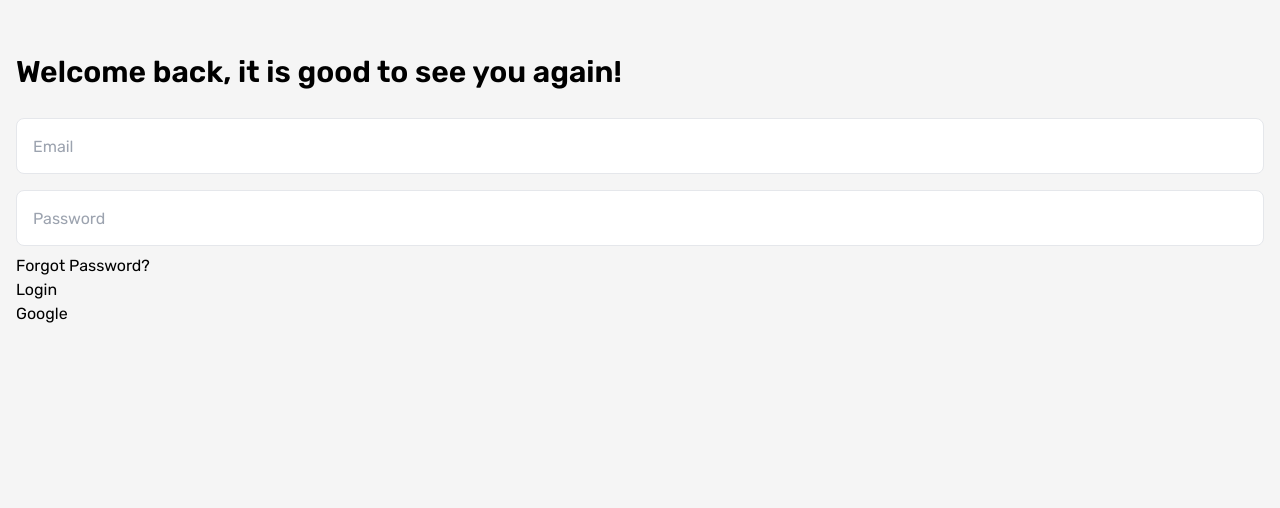
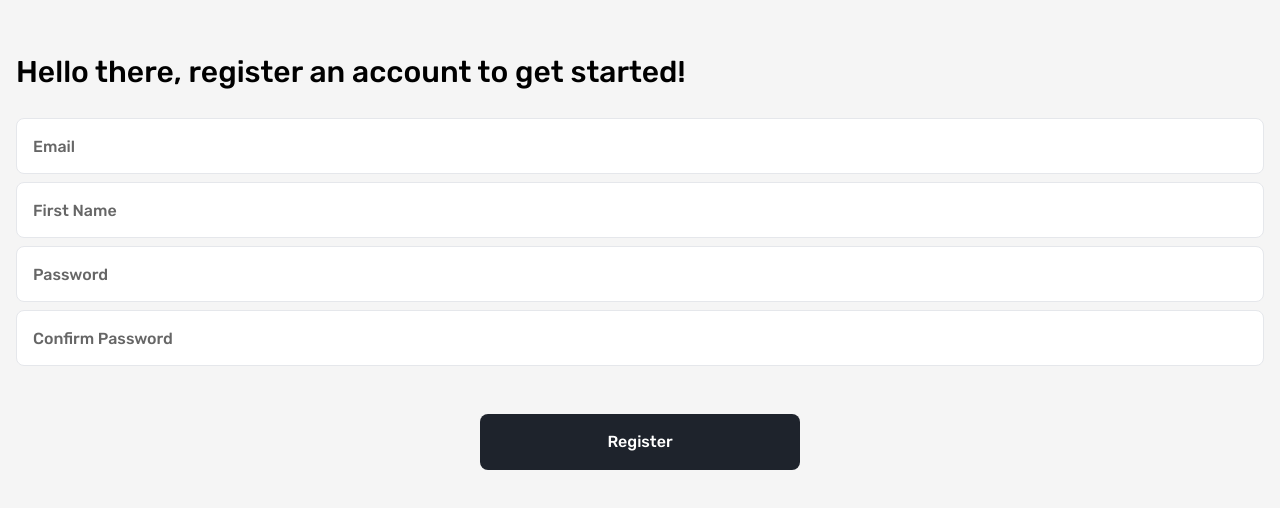
Before and after one commit to krishabbashyal/firebase-task-manager, a Vue app in the folder frontend/: page / in a window 1280 px wide. Shown: the part 106-614 px from the top of the page. Built offline with nearby package versions, Linux system fonts and the light colour scheme.

Commit message:
started working on registration and login forms

```diff
--- a/frontend/src/App.vue
+++ b/frontend/src/App.vue
@@ -1,14 +1,14 @@
 <template>
   <div class = "mt-40 mx-4">
-    <h1 class = 'font-semibold text-3xl'>Welcome back, it is good to see you again!</h1>
+    <h1 class = 'font-medium text-3xl'>Hello there, register an account to get started!</h1>
     <form>
-      <input type="email" placeholder="Email" class = "w-full h-14 mt-7 mb-4 border rounded-lg pl-4">
-      <input type="password" placeholder="Password" class = "w-full h-14 mb-2 border rounded-lg pl-4">
-      <p>Forgot Password?</p>
-      <button>Login</button>
-    </form>
-    <form>
-      <button>Google</button>
+      <input type="email" placeholder="Email" class = "placeholder:text-light-gray placeholder:font-medium w-full h-14 mt-7 mb-2 border rounded-lg pl-4">
+      <input type="text" placeholder="First Name" class = "placeholder:text-light-gray placeholder:font-medium w-full h-14 mb-2 border rounded-lg pl-4">
+      <input type="password" placeholder="Password" class = "placeholder:text-light-gray placeholder:font-medium w-full h-14 mb-2 border rounded-lg pl-4">
+      <input type="password" placeholder="Confirm Password" class = "placeholder:text-light-gray placeholder:font-medium w-full h-14 mb-2 border rounded-lg pl-4">
+      <div class="flex flex-row justify-center items-center">
+        <button class="mt-10 h-14 w-80 bg-dark-gray font-medium text-white  rounded-lg">Register</button>
+      </div>
     </form>
   </div>
 </template>
--- a/frontend/src/components/LoginForm.vue
+++ b/frontend/src/components/LoginForm.vue
@@ -0,0 +1,21 @@
+<template>
+  <div class = "mt-40 mx-4">
+    <h1 class = 'font-medium text-3xl'>Welcome back, it is good to see you again!</h1>
+    <form>
+      <input type="email" placeholder="Email" class = "placeholder:text-light-gray placeholder:font-medium w-full h-14 mt-7 mb-2 border rounded-lg pl-4">
+      <input type="password" placeholder="Password" class = "placeholder:text-light-gray placeholder:font-medium w-full h-14 mb-2 border rounded-lg pl-4">
+      <div class="text-right">
+        <p class="text-dark-gray font-medium mt-2">Forgot Password?</p>
+      </div>
+      <div class="flex flex-row justify-center items-center">
+        <button class="mt-10 h-14 w-80 bg-dark-gray font-medium text-white  rounded-lg">Login</button>
+      </div>
+    </form>
+  </div>
+</template>
+
+<script>
+export default {
+  name: 'App',
+}
+</script>
--- a/frontend/src/components/RegisterForm.vue
+++ b/frontend/src/components/RegisterForm.vue
@@ -0,0 +1,20 @@
+<template>
+  <div class = "mt-40 mx-4">
+    <h1 class = 'font-medium text-3xl'>Hello there, register an account to get started!</h1>
+    <form>
+      <input type="email" placeholder="Email" class = "placeholder:text-light-gray placeholder:font-medium w-full h-14 mt-7 mb-2 border rounded-lg pl-4">
+      <input type="text" placeholder="First Name" class = "placeholder:text-light-gray placeholder:font-medium w-full h-14 mb-2 border rounded-lg pl-4">
+      <input type="password" placeholder="Password" class = "placeholder:text-light-gray placeholder:font-medium w-full h-14 mb-2 border rounded-lg pl-4">
+      <input type="password" placeholder="Confirm Password" class = "placeholder:text-light-gray placeholder:font-medium w-full h-14 mb-2 border rounded-lg pl-4">
+      <div class="flex flex-row justify-center items-center">
+        <button class="mt-10 h-14 w-80 bg-dark-gray font-medium text-white  rounded-lg">Register</button>
+      </div>
+    </form>
+  </div>
+</template>
+
+<script>
+export default {
+  name: 'App',
+}
+</script>
--- a/frontend/tailwind.config.js
+++ b/frontend/tailwind.config.js
@@ -7,7 +7,8 @@ module.exports = {
           Rubik: ["Rubik","sans-serif"],
         },
         colors: {
-          'light-gray': "#666666"
+          'light-gray': "#666666",
+          'dark-gray': "#1E232C"
         }
       },
   },
```
